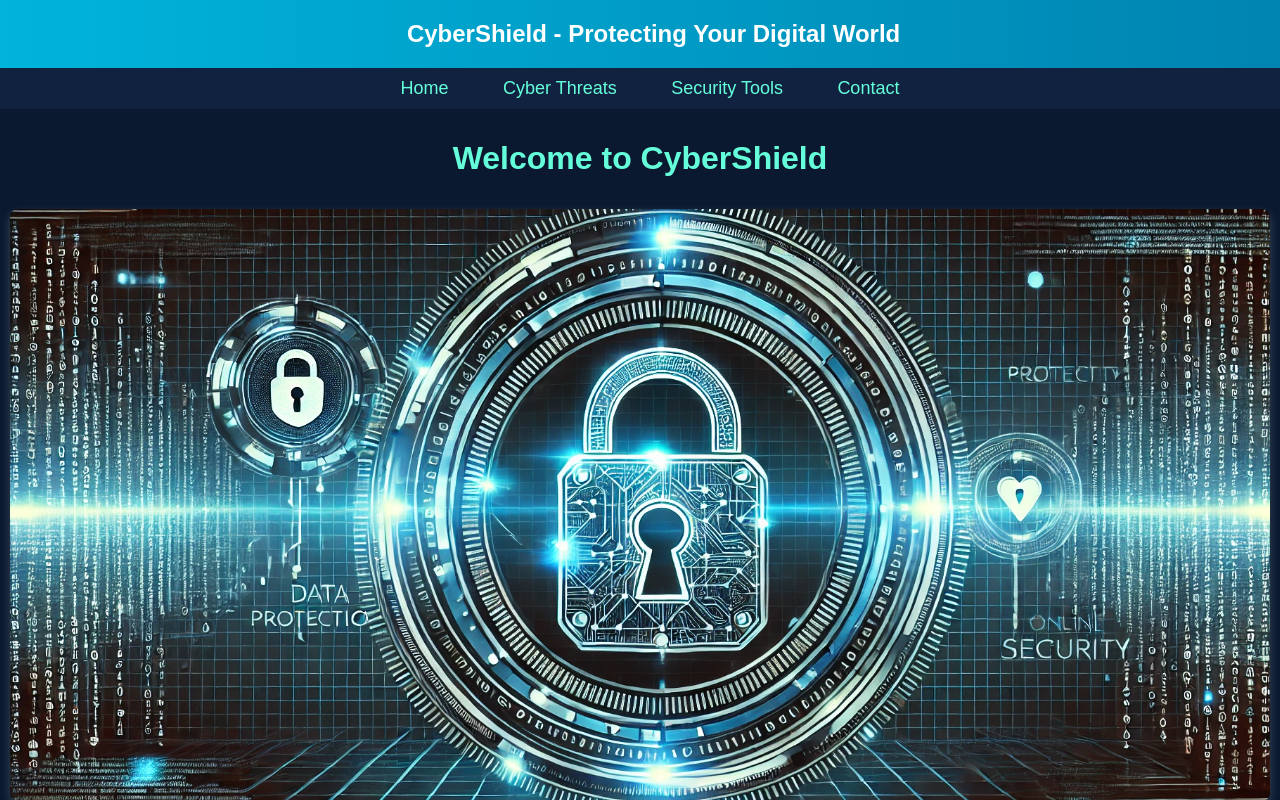
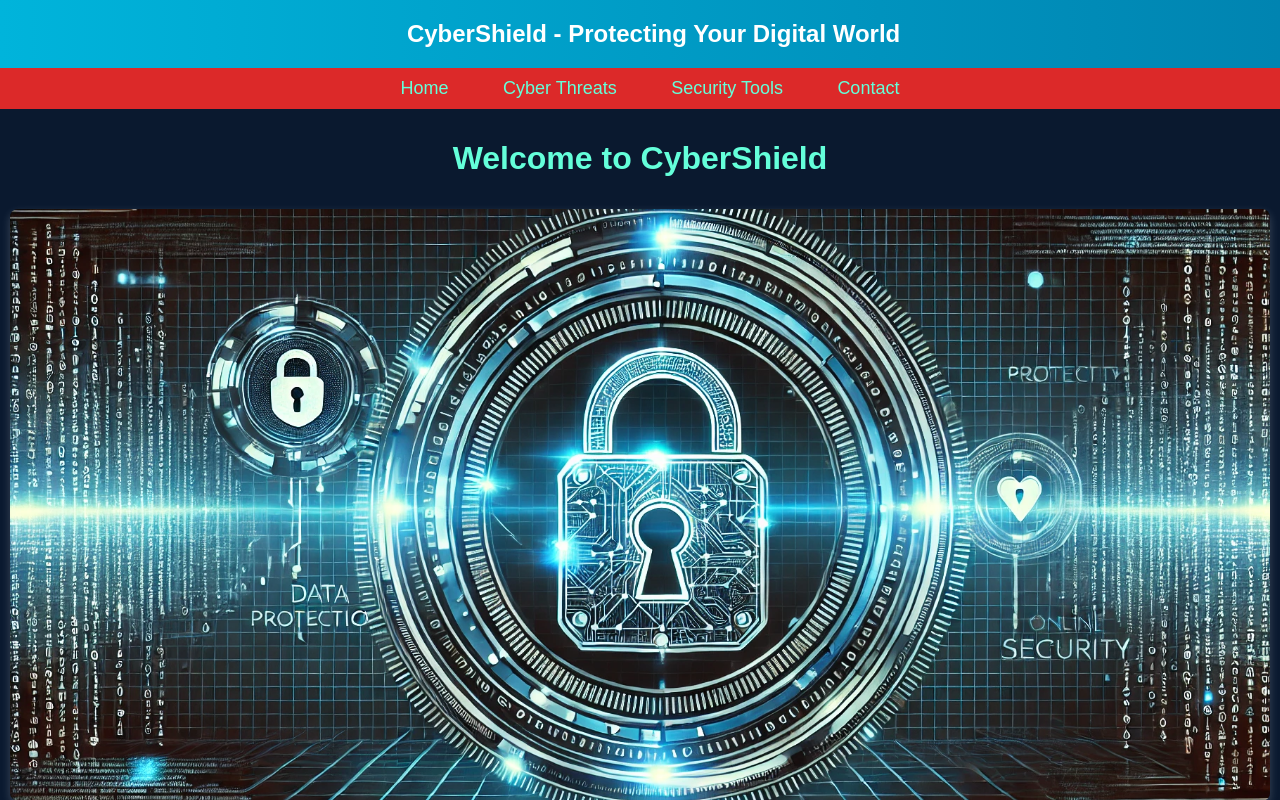
Before and after one commit to Laksh11-05/Devops_01, a Flask app: page / in a window 1280 px wide. Shown: the top 800 px of the page. Run offline with Flask 3, Linux system fonts and the light colour scheme.

Commit message:
Update style.css

```diff
--- a/static/css/style.css
+++ b/static/css/style.css
@@ -22,7 +22,7 @@ header {
 }
 
 nav {
-    background-color: #112240;
+    background-color: #DC2929;
     padding: 10px;
     text-align: center;
     width: 100%;
```
